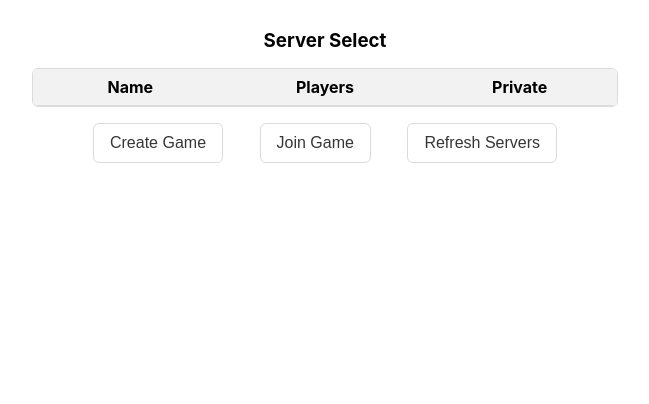
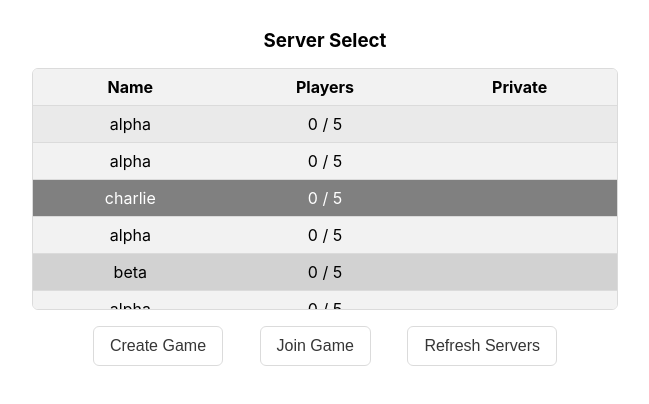
Before and after one commit to Dayne-404/blackjack-web, a plain HTML site: page web-server/frontend/index.html in a window 1280 px wide. Shown: the part 94-498 px from the top of the page, without its empty margins (315-964 px from the left). Drawn offline with nearby package versions, Linux system fonts and the light colour scheme; no server answers.

Commit message:
Fixed style sheet specificity

```diff
--- a/web-server/frontend/index.css
+++ b/web-server/frontend/index.css
@@ -146,6 +146,16 @@ button:disabled {
 background-color: lightgray;
 }
 
+.server-selection-container {
+  text-align: center;
+  margin: 1rem;
+}
+
+.server-selection-container h3,
+.server-selection-container button {
+  margin: 1rem;
+}
+
 .table-container {
   max-height: 15rem;
   overflow-y: auto;
@@ -167,27 +177,36 @@ background-color: lightgray;
   border-bottom: 1px solid #dbdbdb;
 }
 
-.player-table td {
-  cursor: pointer;
-}
-
 .player-table th {
   background-color: #f2f2f2;
 }
 
-.player-table tbody tr:hover {
-  background-color: #dbdbdb !important;
+.player-table th {
+  cursor: auto;
+}
+
+.player-table tr {
+  cursor: pointer;
 }
 
 .player-table tbody tr:nth-child(even) {
-  background-color: #f2f2f2; /* Light gray background for even rows */
+  background-color: #f2f2f2;
 }
 
 .player-table tbody tr:nth-child(odd) {
-  background-color: #eaeaea; /* White background for odd rows */
+  background-color: #eaeaea;
 }
 
-.player-table tbody tr.room-unavalible {
+.player-table .table-row-selected td,
+#table-row-selected {
+  background-color: #d2d2d2;
+}
+
+.player-table tbody tr:hover {
+  background-color: #dbdbdb;
+}
+
+.player-table tbody tr.unavalible {
   background-color: gray;
   color: white;
   cursor: not-allowed;
@@ -196,13 +215,3 @@ background-color: lightgray;
 #table-row-selected {
   background-color: #d2d2d2;
 }
-
-.server-selection-container {
-  text-align: center;
-  margin: 1rem;
-}
-
-.server-selection-container h3,
-.server-selection-container button {
-  margin: 1rem;
-}
--- a/web-server/frontend/index.html
+++ b/web-server/frontend/index.html
@@ -28,6 +28,51 @@
                     <tr> <th>Name</th> <th>Players</th> <th>Private</th> </tr>
                 </thead>
                 <tbody>
+                    <tr>
+                        <td>alpha</td>
+                        <td>0 / 5</td>
+                        <td></td>
+                    </tr>
+                    <tr>
+                        <td>alpha</td>
+                        <td>0 / 5</td>
+                        <td></td>
+                    </tr>
+                    <tr class="unavalible">
+                        <td>charlie</td>
+                        <td>0 / 5</td>
+                        <td></td>
+                    </tr>
+                    <tr>
+                        <td>alpha</td>
+                        <td>0 / 5</td>
+                        <td></td>
+                    </tr>
+                    <tr id="table-row-selected">
+                        <td>beta</td>
+                        <td>0 / 5</td>
+                        <td></td>
+                    </tr>
+                    <tr>
+                        <td>alpha</td>
+                        <td>0 / 5</td>
+                        <td></td>
+                    </tr>
+                    <tr>
+                        <td>alpha</td>
+                        <td>0 / 5</td>
+                        <td></td>
+                    </tr>
+                    <tr>
+                        <td>alpha</td>
+                        <td>0 / 5</td>
+                        <td></td>
+                    </tr>
+                    <tr>
+                        <td>alpha</td>
+                        <td>0 / 5</td>
+                        <td></td>
+                    </tr>
                 </tbody>
                 </table>
             </div>
@@ -37,7 +82,7 @@
         </div>
 
     </main>
-    <script src="/socket.io/socket.io.js"></script>
-    <script src="index.js" type="module"></script>
+    <!-- <script src="/socket.io/socket.io.js"></script> -->
+    <!-- <script src="index.js" type="module"></script> -->
 </body>
 </html>
--- a/web-server/frontend/index.js
+++ b/web-server/frontend/index.js
@@ -35,7 +35,7 @@ function refreshServers(table) {
     renderTable(table, servers);
 }
 
-function initServerSelect(table) {
+function initServerSelect() {
     console.log('requesting room data');
     socket.emit('request-room-data');
     document.getElementById('server-join-btn').addEventListener('click', joinServer);
@@ -92,7 +92,7 @@ function renderTable(table, rooms = null) {
 
         console.log(room.avalible);
         if(!room.avalible) {
-            newRow.classList.add('room-unavalible');
+            newRow.classList.add('unavalible');
         }
 
         tbody.appendChild(newRow);
```
